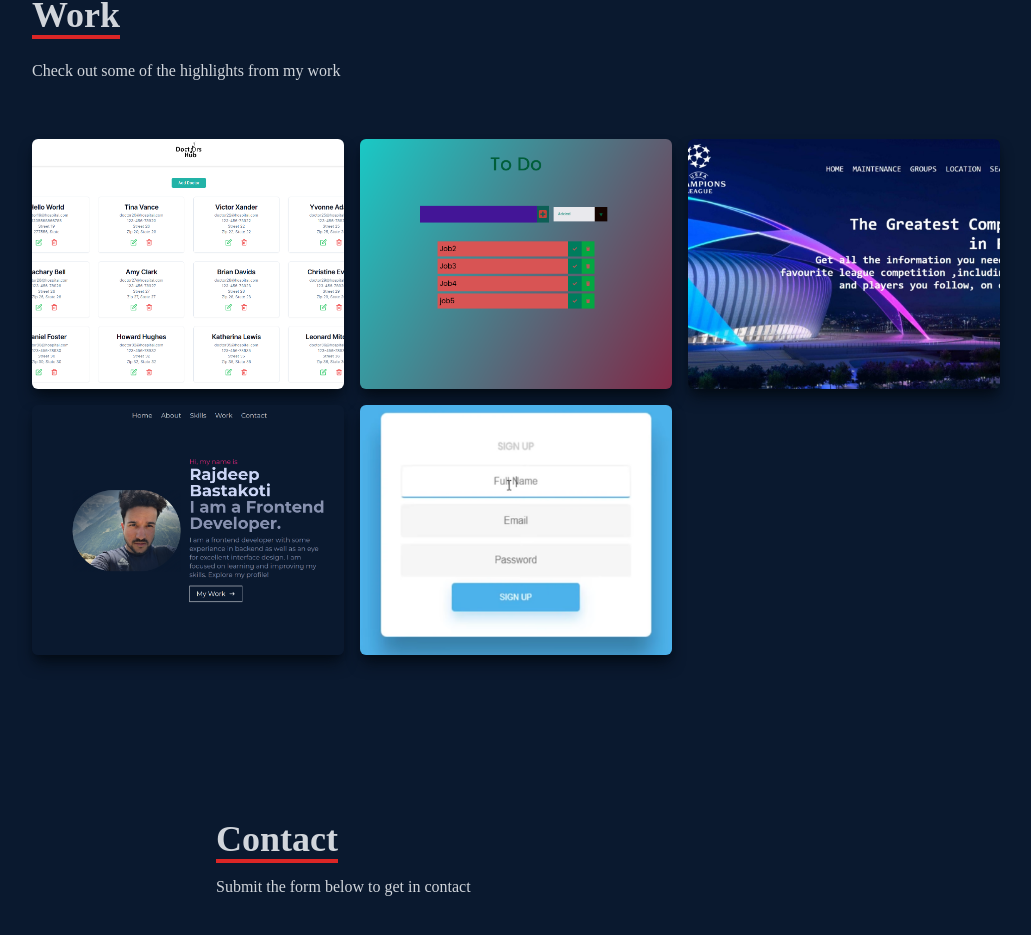
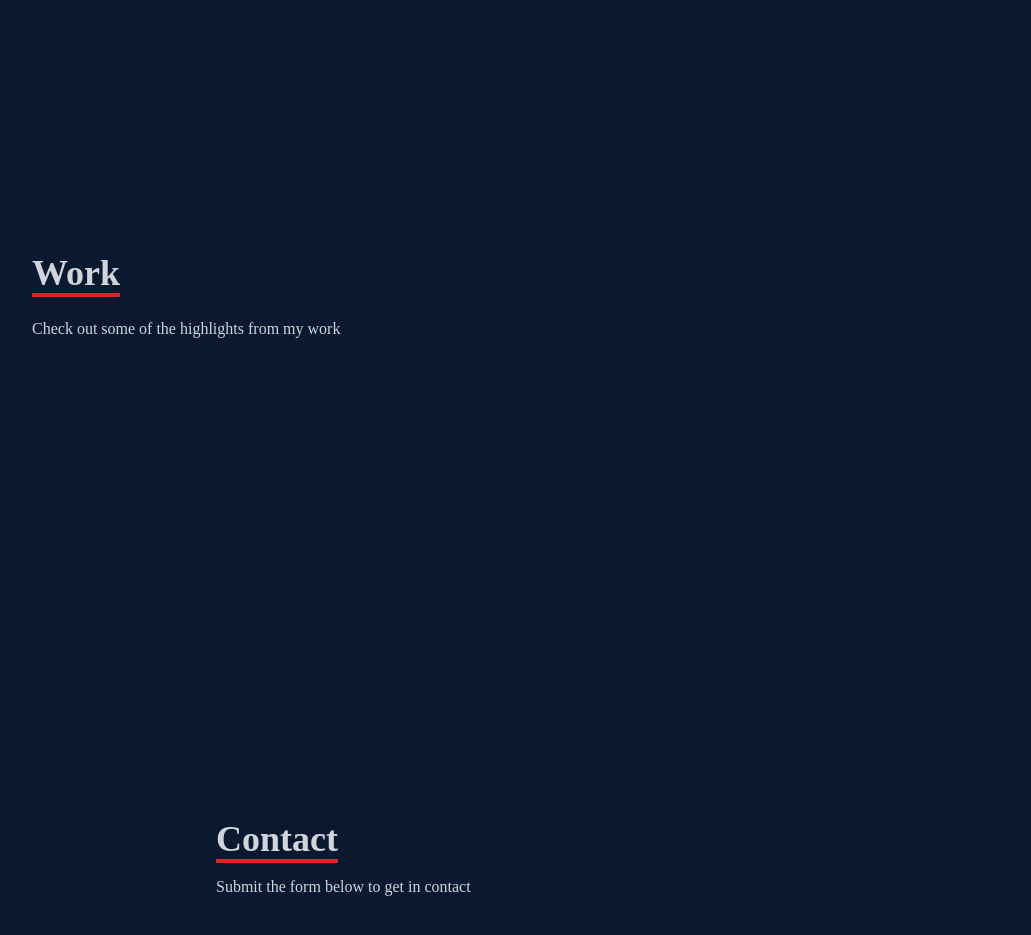
Before and after one commit to RBCodewalker/RBCodewalker.github.io, a React (Create React App) app: page / in a window 1280 px wide. Shown: the part 2475-3410 px from the top of the page, without its empty margins (124-1155 px from the left). Built offline with nearby package versions, Linux system fonts and the light colour scheme.

Commit message:
Update Work.jsx

```diff
--- a/src/components/Work.jsx
+++ b/src/components/Work.jsx
@@ -19,9 +19,8 @@
         </div>
 
 {/* container for projects */}
-<div className="grid sm:grid-cols-2 md:grid-cols-3 gap-4">
+{/* <div className="grid sm:grid-cols-2 md:grid-cols-3 gap-4">
 
-          {/* Gird Item */}
           {project.map((item, index) => (
   <div
     key={index}
@@ -29,13 +28,11 @@
     className="shadow-lg shadow-[#040c16] group container rounded-md
               flex justify-center text-center items-center mx-auto content-div "
   >
-    {/* Hover effect for images */}
     <div className="opacity-0 group-hover:opacity-100 ">
       <span className="text-2xl font bold text-white tracking-wider ">
         {item.name}
       </span>
       <div className="pt-8 text-center ">
-        {/* eslint-disable-next-line */}
         <a href={item.github} target="_blank">
           <button
             className="text-center rounded-lg px-4 py-3 m-2
@@ -44,7 +41,6 @@
             Code
           </button>
         </a>
-        {/* eslint-disable-next-line */}
         <a href={item.live} target="_blank">
           <button
             className="text-center rounded-lg px-4 py-3 m-2
@@ -59,7 +55,7 @@
 ))}
 
 
-</div>
+</div> */}
       </div>
     </div>
   );
```
